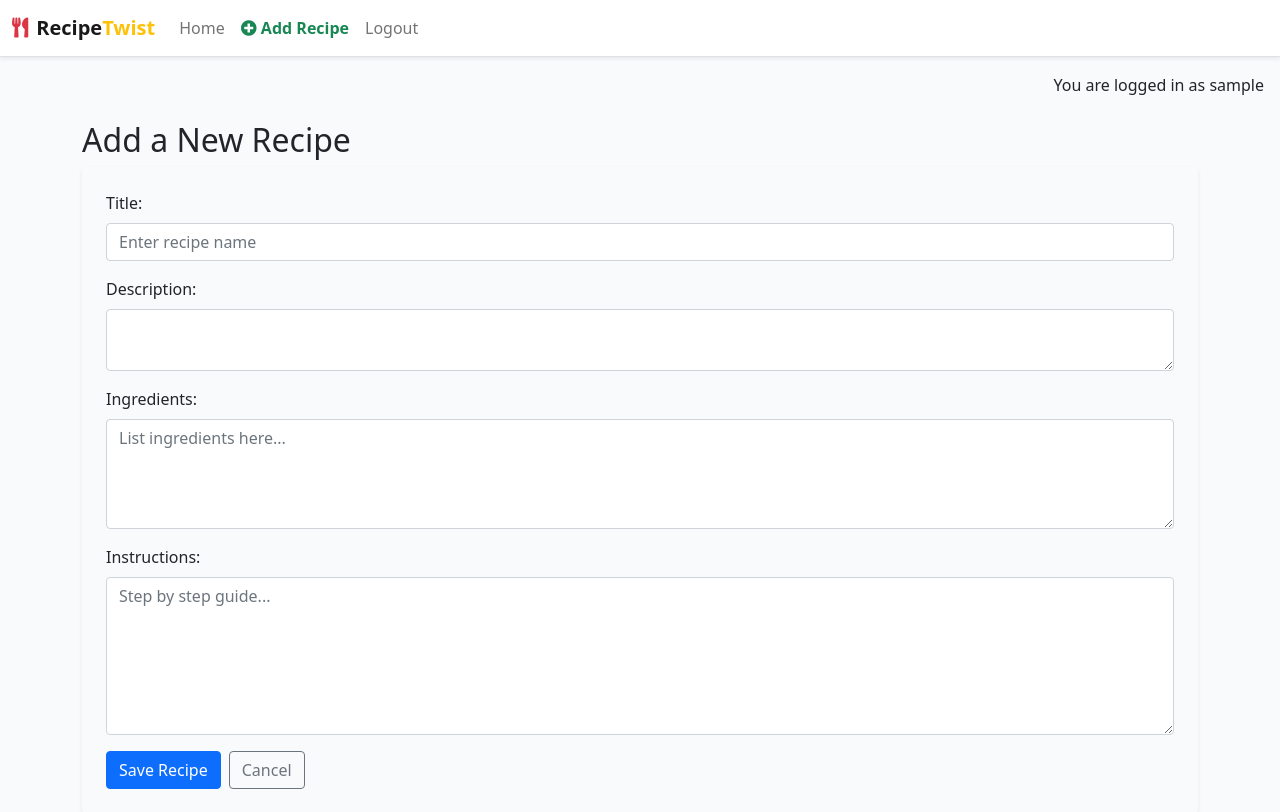
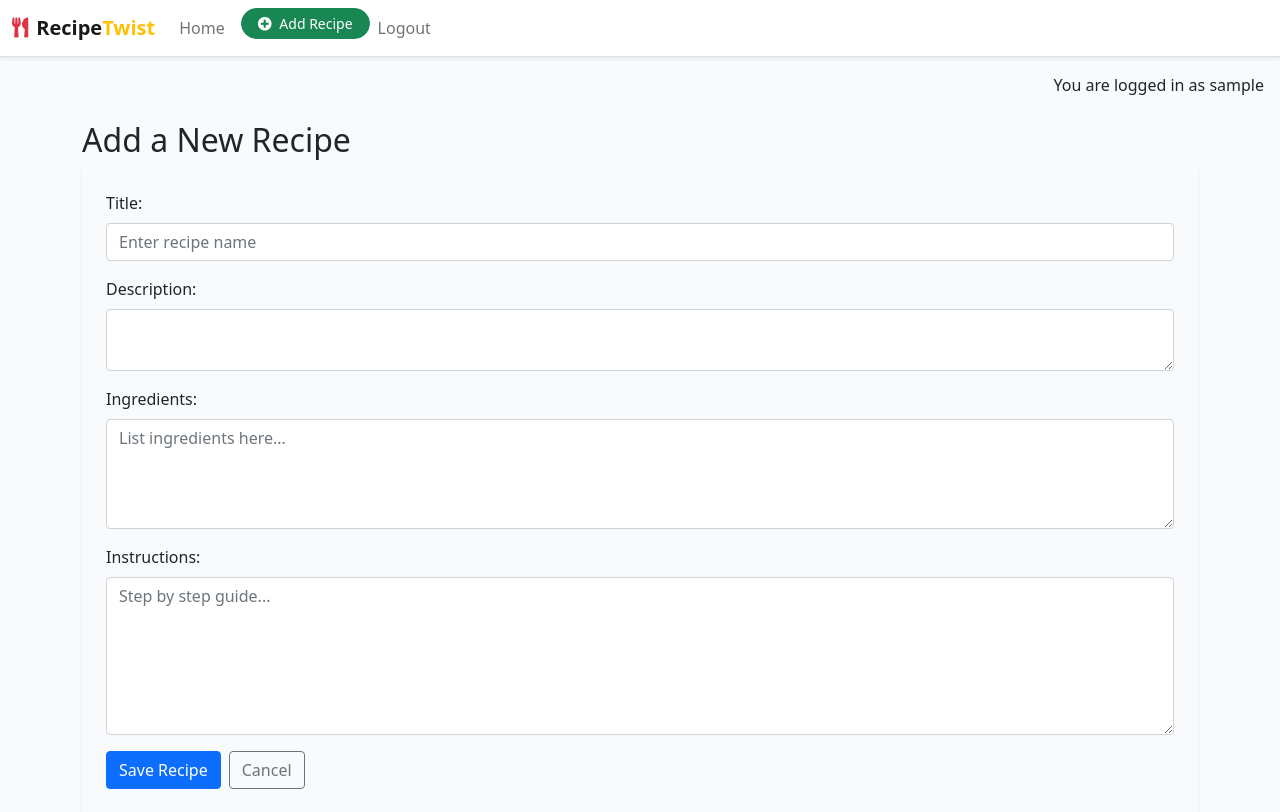
Before and after one commit to DavidClamp/recipe_project, a Django app: page /add/ in a window 1280 px wide. Shown: the top 812 px of the page. Run offline with Django 4.2, Linux system fonts and the light colour scheme; the visitor is signed in with stand-in values (Sample User, id 1); some libraries are stand-ins or nearby versions.

Commit message:
Bolden Add recipe button with bootstrap

```diff
--- a/templates/base.html
+++ b/templates/base.html
@@ -52,14 +52,14 @@
                         href="{% url 'home' %}">Home</a>
                 </li>
                 {% if user.is_authenticated %}
-                <li class="nav-item">
-                 <!-- Replace 'recipe_add' with whatever name is in your urls.py -->
-                   <a class="nav-link text-success fw-bold" href="{% url 'recipe_add' %}">
-                        <i class="fas fa-plus-circle"></i> Add Recipe
-                  </a>
-                </li>
+                <li class="nav-item ms-lg-2">
+                   <a class="btn btn-sm btn-success text-white rounded-pill px-3" aria-current="page"
+                        href="{% url 'recipe_add' %}">
+                <i class="fas fa-plus-circle me-1"></i> Add Recipe
+               </a>
+               </li>
 
-                <li class="nav-item">
+               <li class="nav-item">
 	               <a class="nav-link {% if request.path == logout_url %}active{% endif %}" aria-current="page"
                        href="{% url 'account_logout' %}">Logout</a>
                 </li>
```
